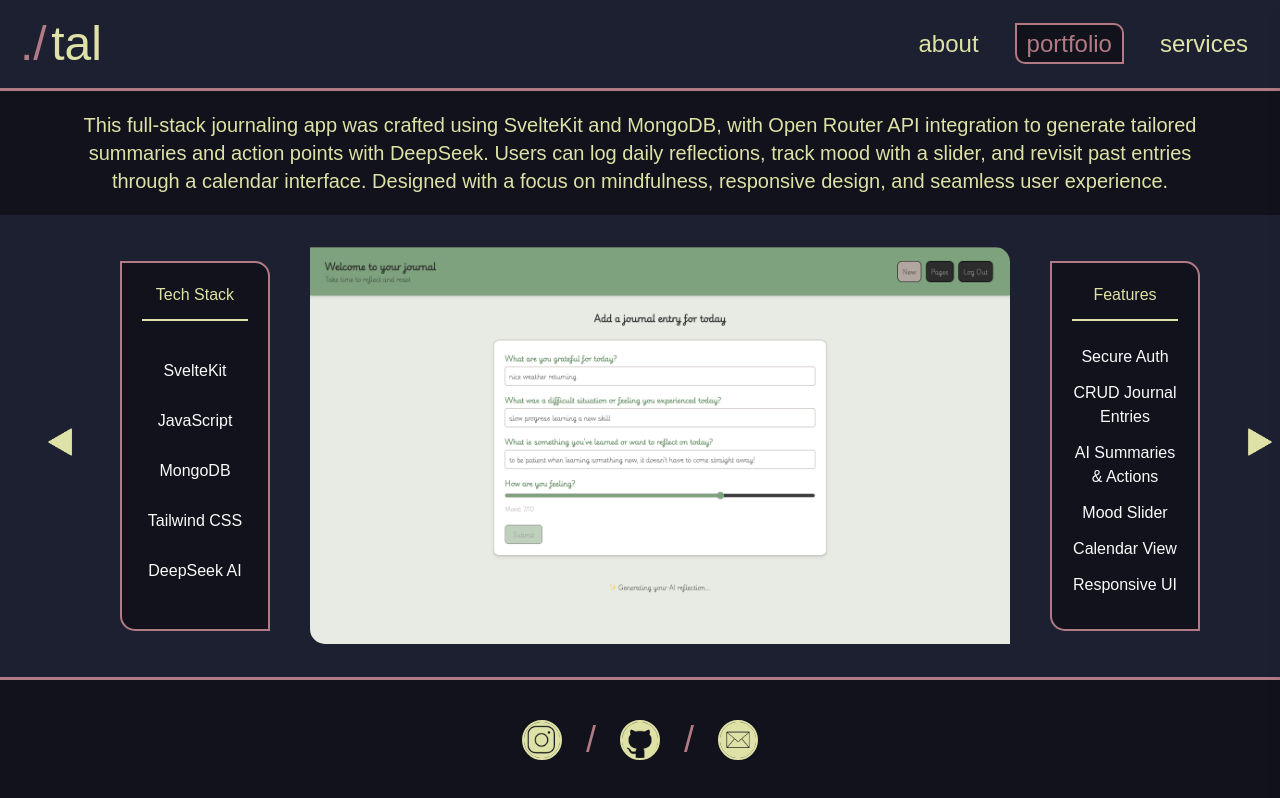
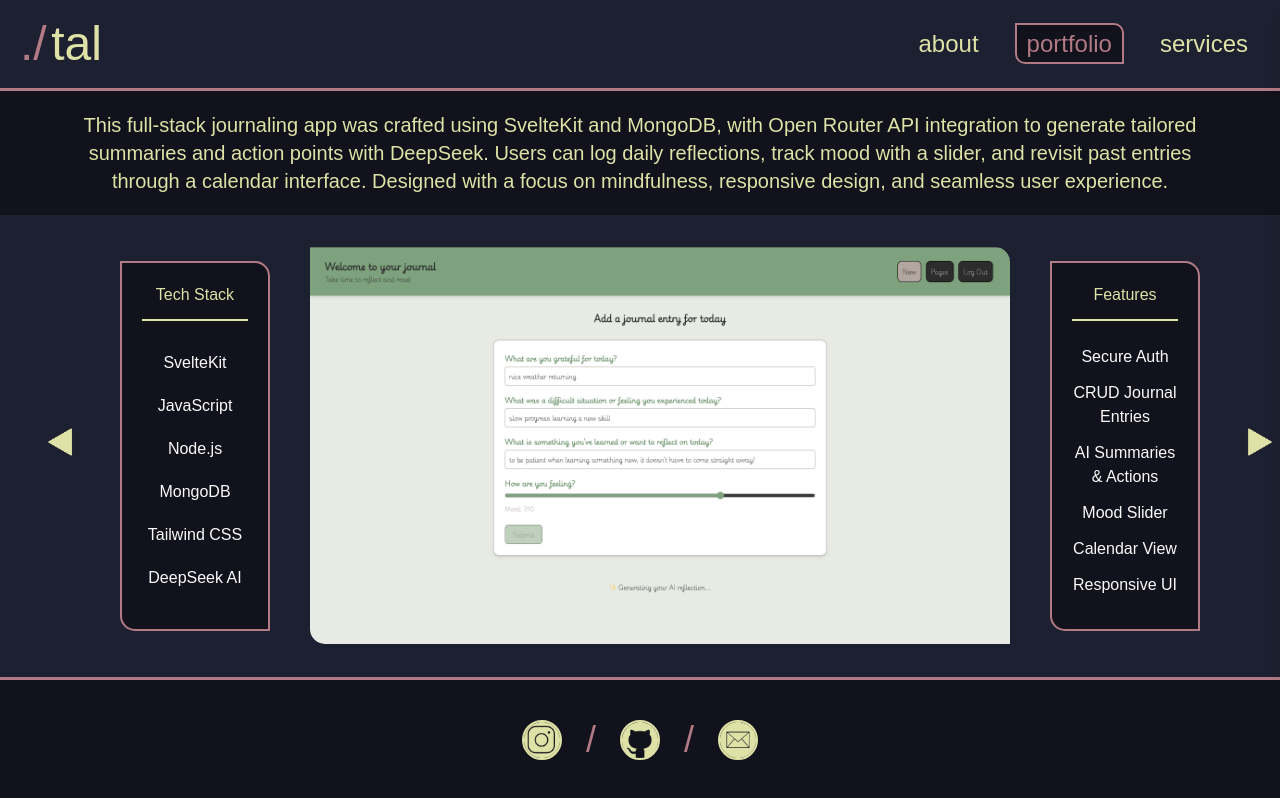
Before and after one commit to taloncodes/developmental, a SvelteKit app: page /portfolio in a window 1280 px wide. Built offline with nearby package versions, Linux system fonts and the light colour scheme; a web font is replaced by a local one.

Commit message:
add node.js to tech-stack list

```diff
--- a/src/routes/portfolio/+page.svelte
+++ b/src/routes/portfolio/+page.svelte
@@ -18,7 +18,7 @@
             name : 'journal',
             src : journal,
             desc : "This full-stack journaling app was crafted using SvelteKit and MongoDB, with Open Router API integration to generate tailored summaries and action points with DeepSeek. Users can log daily reflections, track mood with a slider, and revisit past entries through a calendar interface. Designed with a focus on mindfulness, responsive design, and seamless user experience.",
-            stack : "<li>SvelteKit</li><li>JavaScript</li><li>MongoDB</li><li>Tailwind CSS</li><li>DeepSeek AI</li>",
+            stack : "<li>SvelteKit</li><li>JavaScript</li><li>Node.js</li><li>MongoDB</li><li>Tailwind CSS</li><li>DeepSeek AI</li>",
             features : "<li>Secure Auth</li><li>CRUD Journal Entries</li><li>AI Summaries & Actions</li><li>Mood Slider</li><li>Calendar View</li><li>Responsive UI</li>",
             url : "https://ai-journal-brown.vercel.app/",
         },
```
